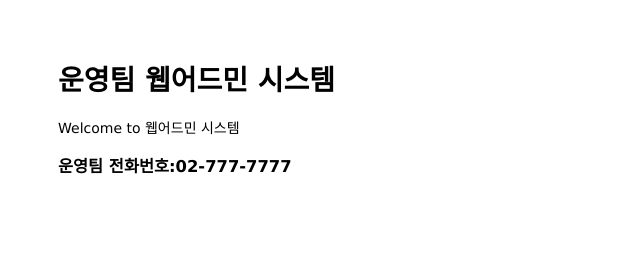
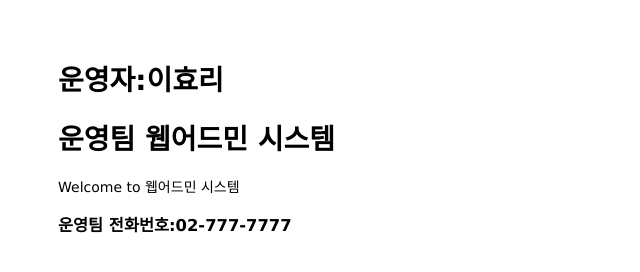
Before and after one commit to simmini/mastering-git-github, a website: page public/index.html in a window 1280 px wide. Shown: the whole page, without its empty margins (0-640 px from the left). Drawn offline with Linux system fonts and the light colour scheme.

Commit message:
Add administrator name

```diff
--- a/public/index.html
+++ b/public/index.html
@@ -6,6 +6,7 @@
 </head>
 
 <body>
+  <h1>운영자:이효리</h1>
   <h1>운영팀 웹어드민 시스템</h1>
   <p>Welcome to 웹어드민 시스템</p>
   <h3>운영팀 전화번호:02-777-7777</h3>
```
